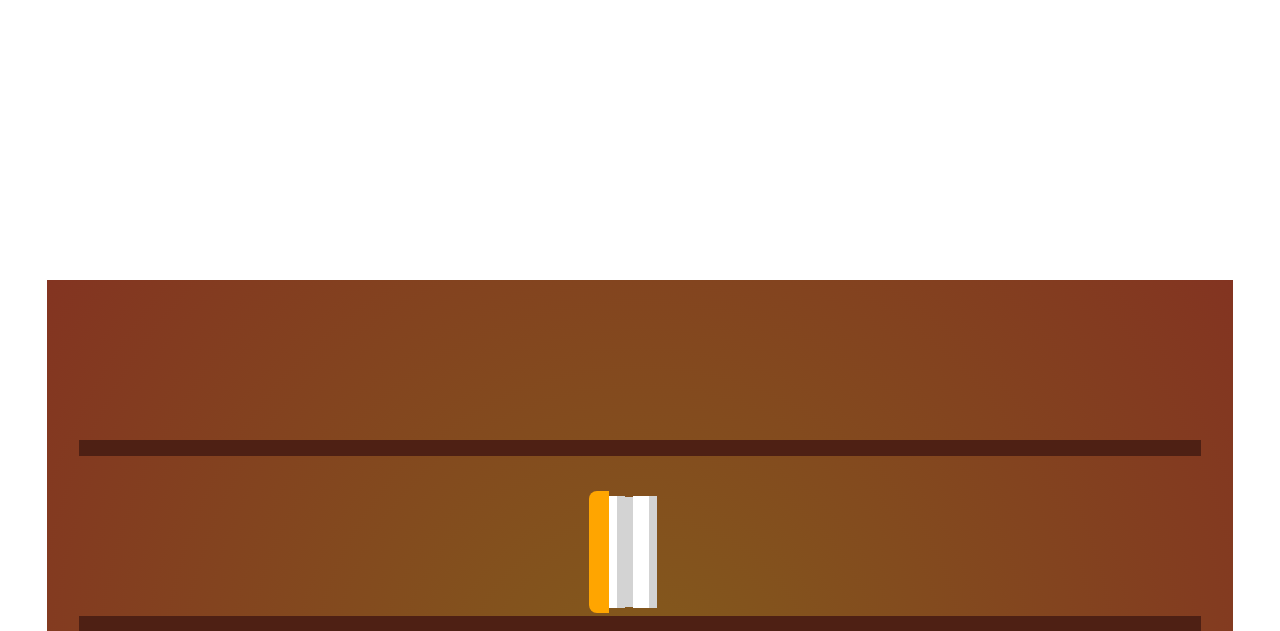
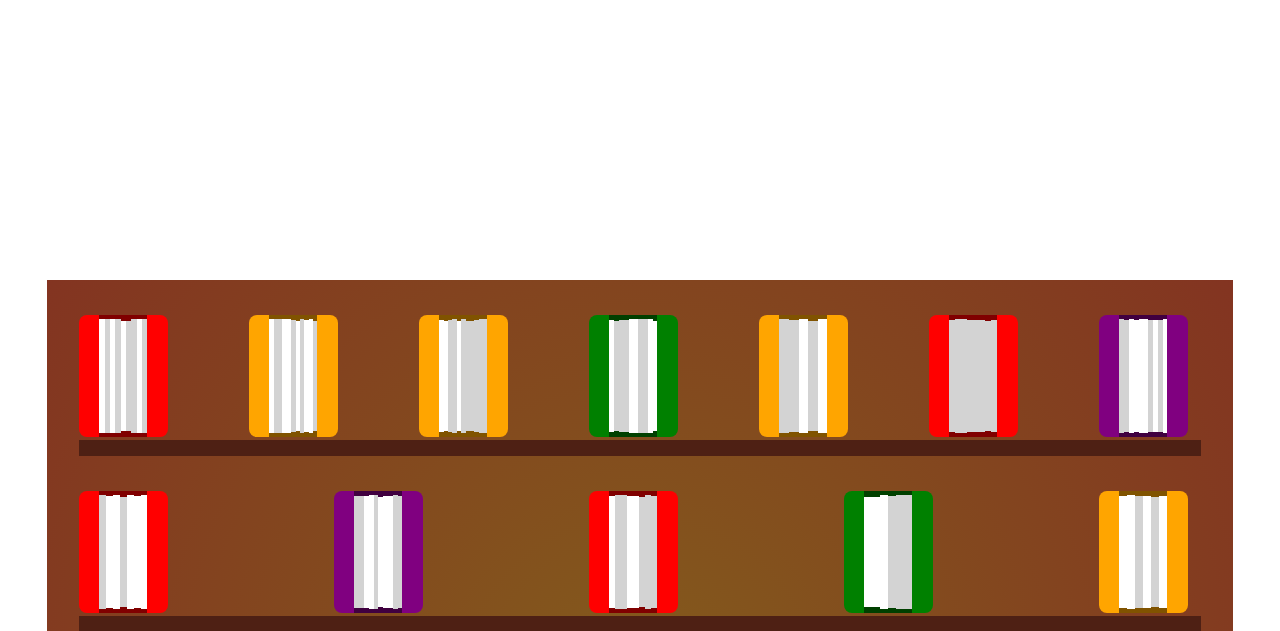
Before and after one commit to rins6618/library, a plain HTML site: page index.html in a window 1280 px wide. Shown: the part 169-800 px from the top of the page. Drawn offline with Linux system fonts and the light colour scheme.

Commit message:
add book element

```diff
--- a/library.js
+++ b/library.js
@@ -2,29 +2,32 @@ const booksAdded = [];
 
 booksAdded.updateDisplay = function () {
     const shelving = document.querySelector("main>ul");
-    const shelves = Array.from(shelving.childNodes.entries);
-
+    let shelves = Array.from(shelving.children);
     for (let idx in booksAdded) {
         if (Number.isNaN(Number(idx))) continue;
-        console.log("Index", idx);
         let activeShelf;
+
         for (let shelf of shelves) {
-            if (shelf.dataset.numBooks < 7) {
+            console.log(shelf.dataset.numBooks);
+            if (parseInt(shelf.dataset.numBooks) < 7) {
                 activeShelf = shelf;
+                break;
             }
         }
         if (typeof activeShelf == 'undefined') activeShelf = createShelf(shelving);
-        console.log("Active shelf", activeShelf);
+
+
+        shelves = Array.from(shelving.children);
 
         activeShelf.dataset.numBooks++;
-        createBook(idx, activeShelf);
+        booksAdded[idx].element = createBookElement(idx, activeShelf);
     }
 
 }
 
 function createShelf (shelving){
     const newShelf = document.createElement("li");
-    newShelf.dataset.numBooks = 0;
+    newShelf.dataset.numBooks = "0";
     newShelf.classList.add("flex", "shelf");
     shelving.appendChild(newShelf);
     return newShelf;
@@ -32,23 +35,27 @@ function createShelf (shelving){
 
 const COLORS = ["red", "green", "orange", "purple", "blue"];
 
-function createBook (bookIdx, shelf) {
+function createBookElement (bookIdx, shelf) {
     const bookElement = document.createElement("div");
     bookElement.dataset.bookIdx = bookIdx;
     bookElement.classList.add("flex", "book");
 
-    const coverElement = document.createElement("div");
-    coverElement.classList.add("cover");
+    const coverLElement = document.createElement("div");
+    coverLElement.classList.add("cover", "left");
+    const coverRElement = document.createElement("div");
+    coverRElement.classList.add("cover", "right");
     const randomColor = Math.floor(Math.random() * COLORS.length);
-    coverElement.style.background = COLORS[randomColor];
+    coverLElement.style.setProperty("--book-color", COLORS[randomColor]);
+    coverRElement.style.setProperty("--book-color", COLORS[randomColor]);
 
     const pagesElement = document.createElement("div");
     pagesElement.classList.add("pages", "flex");
 
     const numPages = 4 + Math.floor(Math.random() * 8);
-    pagesElement.style.alignItems = "center"
+    pagesElement.style.setProperty("--book-color", COLORS[randomColor]);
+    pagesElement.style.alignItems = "center";
     for (let i = 0; i < numPages; i++) {
-        const pageHeight = 85 + Math.round(Math.random() * 5);
+        const pageHeight = 91 + Math.round(Math.random() * 3);
         const individualPage = document.createElement("div");
         individualPage.style.height = `${pageHeight}%`;
         const PAGE_COLORS = ["lightgray", "white"];
@@ -58,9 +65,9 @@ function createBook (bookIdx, shelf) {
         pagesElement.appendChild(individualPage);
     }
 
-    console.log("Appended element: ", bookElement);
-    bookElement.appendChild(coverElement);
+    bookElement.appendChild(coverLElement);
     bookElement.appendChild(pagesElement)
+    bookElement.appendChild(coverRElement);
 
     shelf.appendChild(bookElement);
 }
@@ -70,8 +77,10 @@ function Book(name, author, pageCount, isRead) {
     this.author = author;
     this.pageCount = pageCount;
     this.isRead = isRead;
+    this.element = undefined;
 }
 
 booksAdded.push(new Book("The Hobbit", "J.R.R. Tolkien", 295, false));
+booksAdded.push({}, {}, {}, {}, {}, {}, {}, {}, {}, {}, {});
 
 booksAdded.updateDisplay();
--- a/style.css
+++ b/style.css
@@ -6,6 +6,7 @@
 
 :root {
     font-size: 16px;
+    --book-color: green;
 }
 
 html, body {
@@ -85,7 +86,7 @@ main > ul {
     flex: 0 0 auto;
     border-bottom: 1rem solid rgb(78, 32, 20);
     gap: 4rem;
-    justify-content: center;
+    justify-content: space-between;
 }
 
 .book {
@@ -94,18 +95,27 @@ main > ul {
     width: calc(100% / 11);
 }
 
+
 .cover {
     height: 95%;
     width: 20%;
     border: hidden;
-    background-color: green;
+    background-color: var(--book-color);
+    flex: 0 0 auto;
+}
+.cover.left {
     border-top-left-radius: 0.5rem;
     border-bottom-left-radius: 0.5rem;
-    flex: 0 0 auto;
+}
+
+.cover.right {
+    border-top-right-radius: 0.5rem;
+    border-bottom-right-radius: 0.5rem;
 }
 
 .pages {
+    background-color: hsl(from var(--book-color) h s calc(l * 0.5));
+    flex-direction: row;
     width: 3rem;
-    background-color: hsl(from green 100% 100% 70%);
-    height: 100%;
+    height: 95%;
 }
```
